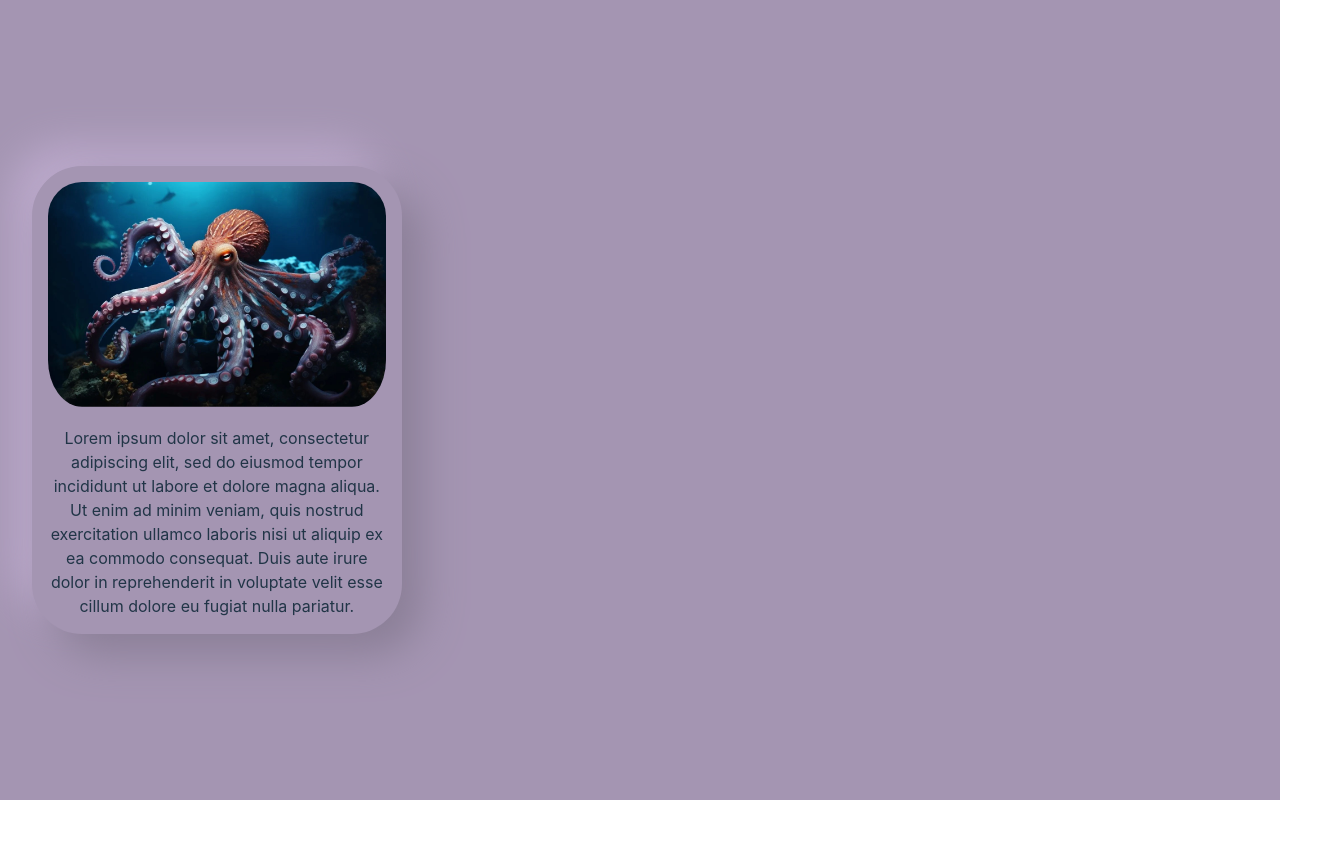
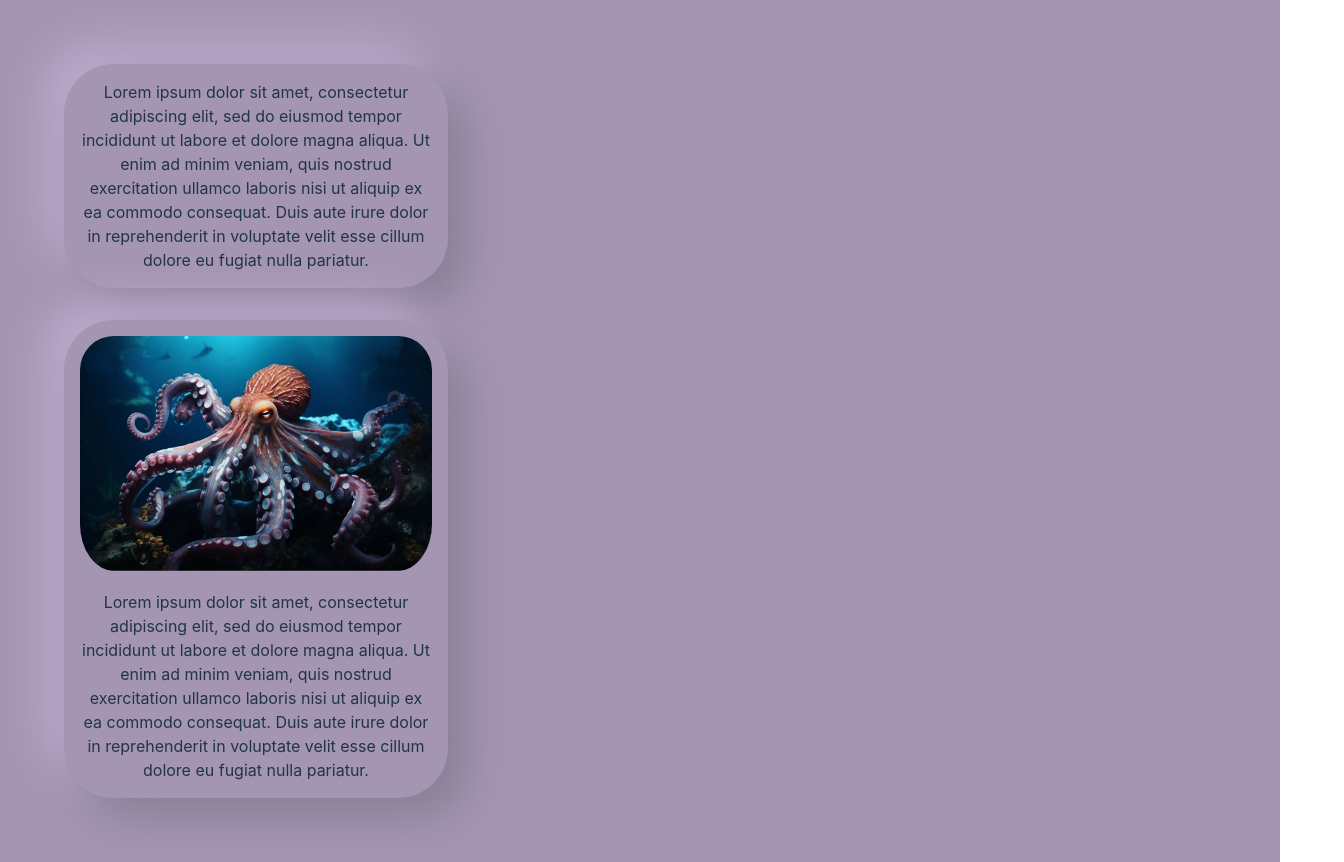
Before and after one commit to Alex-Linden/neuMorphism, a React (Vite) app: page / in a window 1280 px wide. Shown: the whole page, 1344 px wide, since content can reach past the window. Before the commit the page ends 800 px from the top, so only its background shows below. Built offline with nearby package versions, Linux system fonts and the light colour scheme.

Commit message:
if statement to render diff card if no media provided

```diff
--- a/src/App.jsx
+++ b/src/App.jsx
@@ -8,6 +8,7 @@ function App() {
 
   return (
     <div>
+      <Card media={null} />
       <Card />
 
       {/* <div className='neumorphism-card'>
--- a/src/Card.jsx
+++ b/src/Card.jsx
@@ -14,6 +14,7 @@ export default function Card({ bgColor = startingHexColor(), media = octopus, te
     }, [backgroundColor]);
 
     let style = {
+        margin: "2rem",
         maxWidth: "30%",
         display: "flex",
         overflow: "hidden",
@@ -24,24 +25,36 @@ export default function Card({ bgColor = startingHexColor(), media = octopus, te
                  -20px -20px 40px ${shadows.lightShadow}`
 
     };
+
+    // let style = `border-radius: 50px;
+    // background: ${backgroundColor};
+    // box-shadow:  20px 20px 40px ${shadows.darkShadow},
+    //              -20px -20px 20px ${shadows.lightShadow};`;
+
     let mediaStyle = {
         borderRadius: "50px",
         padding: "1rem",
         paddingBottom: "0.2rem",
         // maxWidth: "100px"
         maxHeight: "33.33%"
-    }
+    };
 
     let textStyle = {
         paddingRight: "1rem",
         paddingLeft: "1rem"
-
+    };
+    if (media) {
+        return (
+            <div style={style}>
+                <img style={mediaStyle} src={media}></img>
+                <p style={textStyle}>{text}</p>
+            </div>
+        );
+    } else {
+        return (
+            <div style={style}>
+                <p style={textStyle}>{text}</p>
+            </div>
+        );
     }
-
-    return (
-        <div style={style}>
-            <img style={mediaStyle} src={media}></img>
-            <p style={textStyle}>{text}</p>
-        </div>
-    );
 }
```
